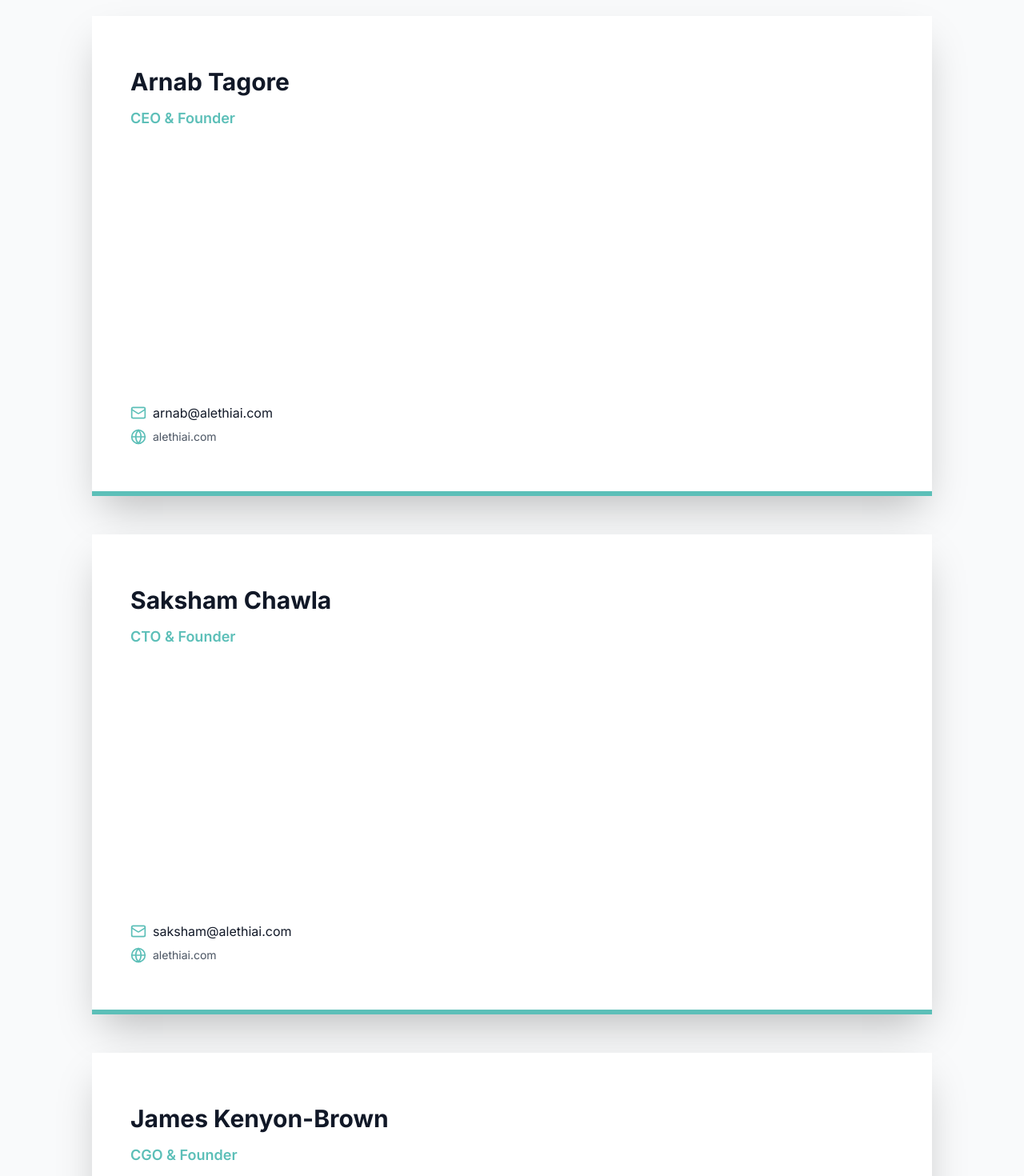
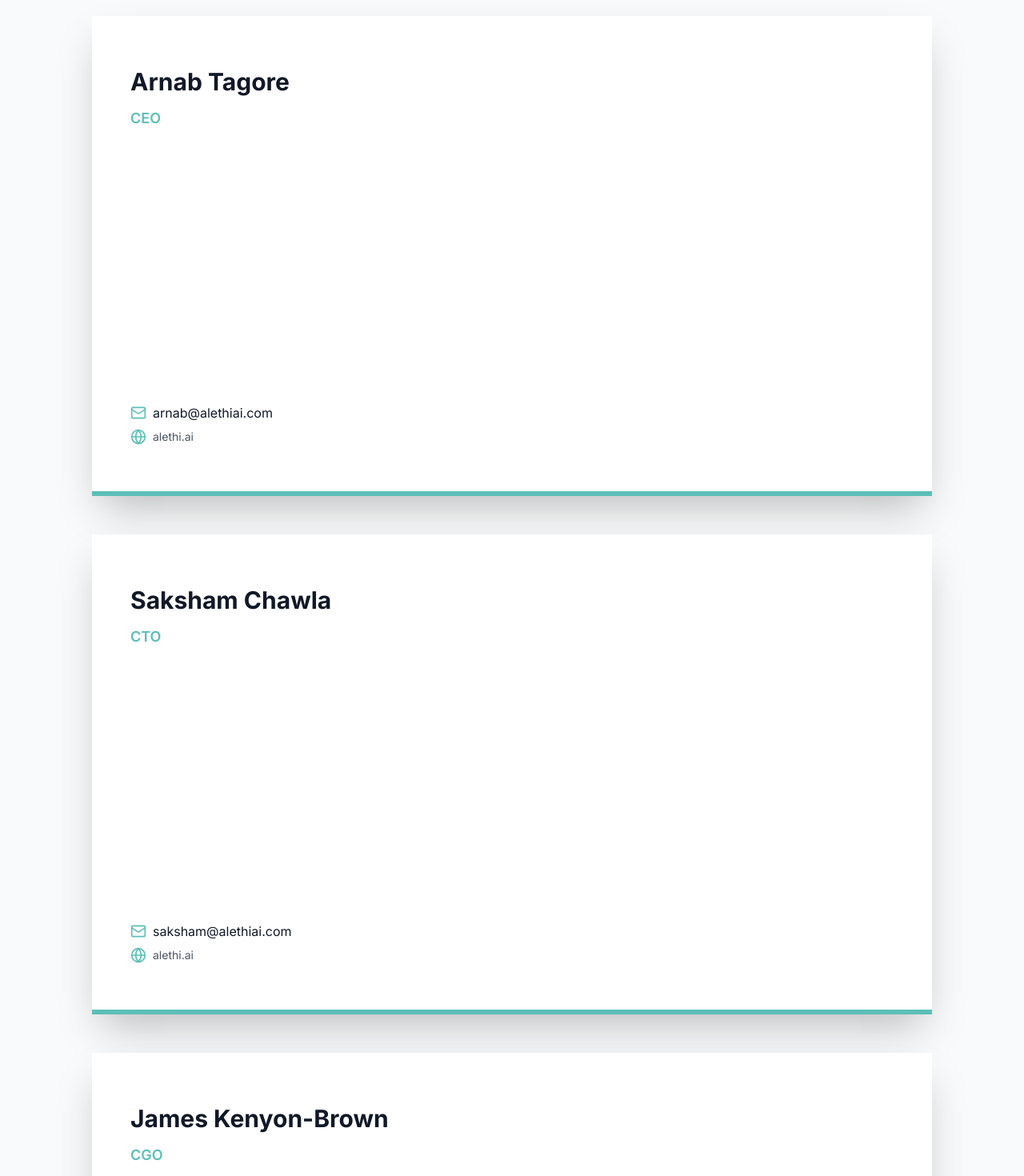
Before and after one commit to arnab-design/alethi-business-cards, a React (Vite) app: page / in a window 1280 px wide. Shown: the part 1000-2470 px from the top of the page at 80% size. Built offline with nearby package versions, Linux system fonts and the light colour scheme.

Commit message:
Remove Founder from titles, change website to alethi.ai

```diff
--- a/src/App.jsx
+++ b/src/App.jsx
@@ -5,19 +5,19 @@ import { Mail, Globe } from 'lucide-react';
 const teamMembers = [
   {
     name: "Arnab Tagore",
-    title: "CEO & Founder",
+    title: "CEO",
     subtitle: "Enterprise Digital & AI Strategy",
     email: "arnab@alethiai.com"
   },
   {
     name: "Saksham Chawla",
-    title: "CTO & Founder",
+    title: "CTO",
     subtitle: "Product Strategy & Security",
     email: "saksham@alethiai.com"
   },
   {
     name: "James Kenyon-Brown",
-    title: "CGO & Founder",
+    title: "CGO",
     subtitle: "Global Enterprise Data Architecture",
     email: "james@alethiai.com"
   },
@@ -88,7 +88,7 @@ const CardBack = ({ member }) => {
           <div className="flex items-center space-x-2">
             <Globe className="w-5 h-5 text-assurance-teal" />
             <p className="text-gray-600 font-inter text-sm">
-              alethiai.com
+              alethi.ai
             </p>
           </div>
         </div>
```
